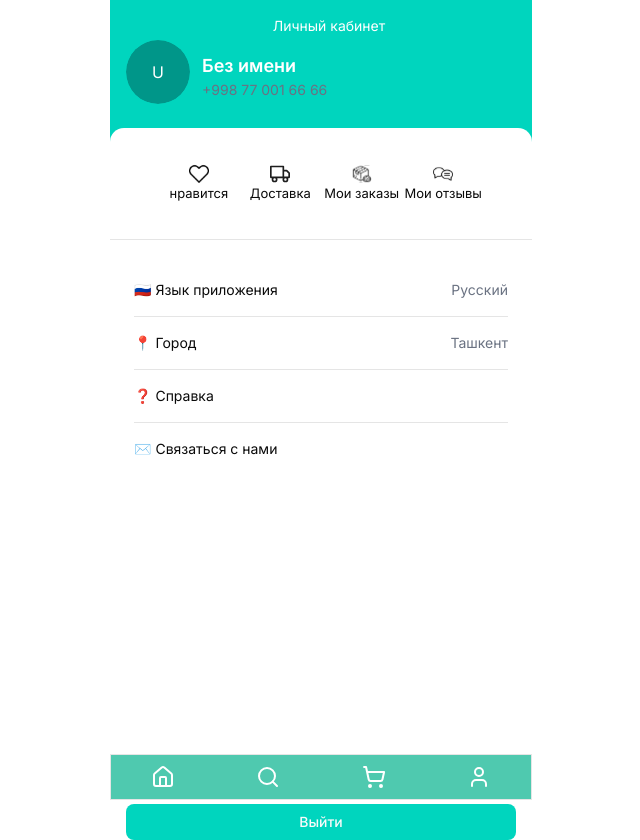
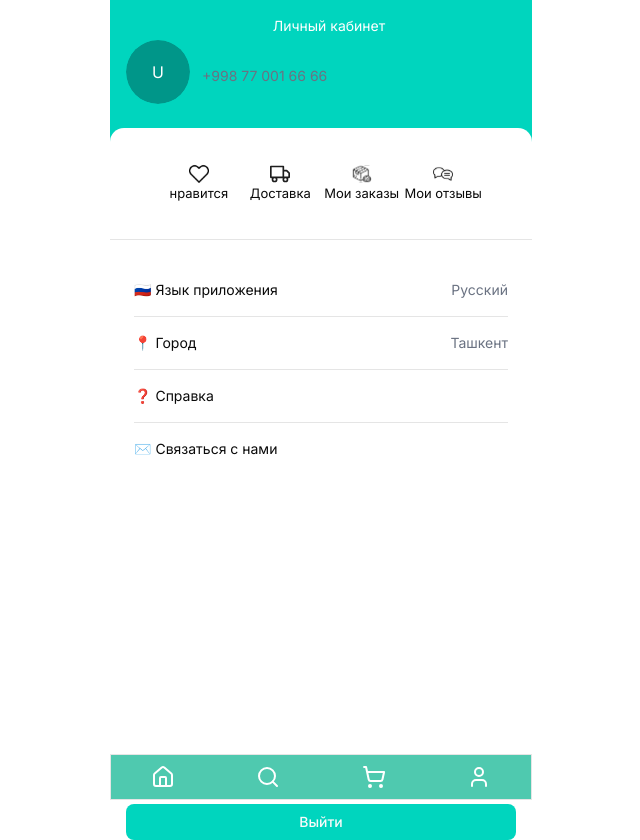
Before and after one commit to codelabinternship/best_buy_bot_frontend, a React (Vite) app: page /profile in a window 1280 px wide. Shown: the whole page, without its empty margins (319-959 px from the left). Built offline with nearby package versions, Linux system fonts and the light colour scheme.

Commit message:
checking logs

```diff
--- a/src/pages/Profile.tsx
+++ b/src/pages/Profile.tsx
@@ -32,7 +32,7 @@ export default function PersonalAccount() {
             <AvatarFallback className="bg-teal-600">U</AvatarFallback>
           </Avatar>
           <div className="flex flex-col items-baseline">
-            <div className="text-lg font-semibold">Без имени</div>
+            <div className="text-lg font-semibold">{user?.first_name}</div>
             <div className="text-sm text-gray-500">+998 77 001 66 66</div>
           </div>
         </div>
```
